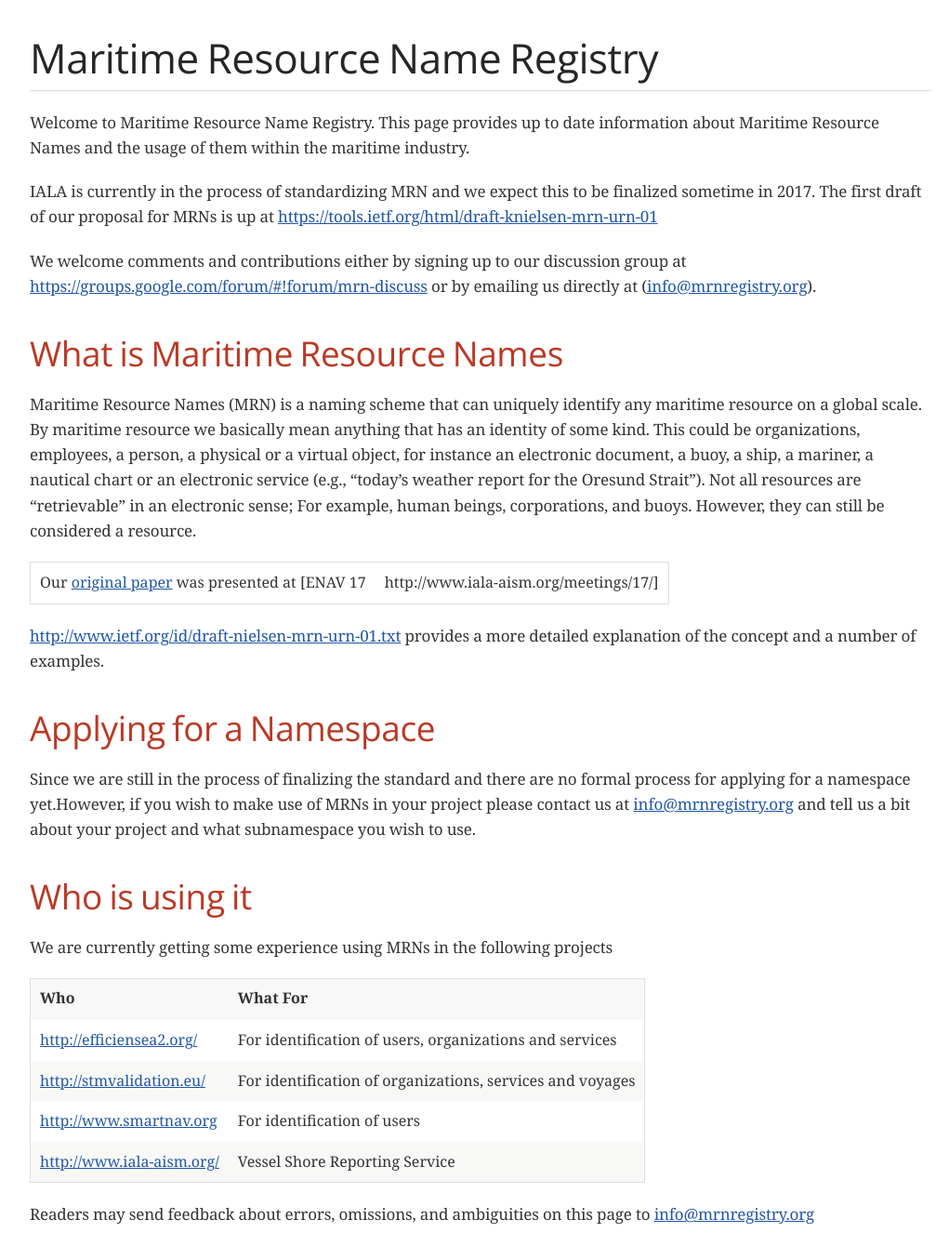
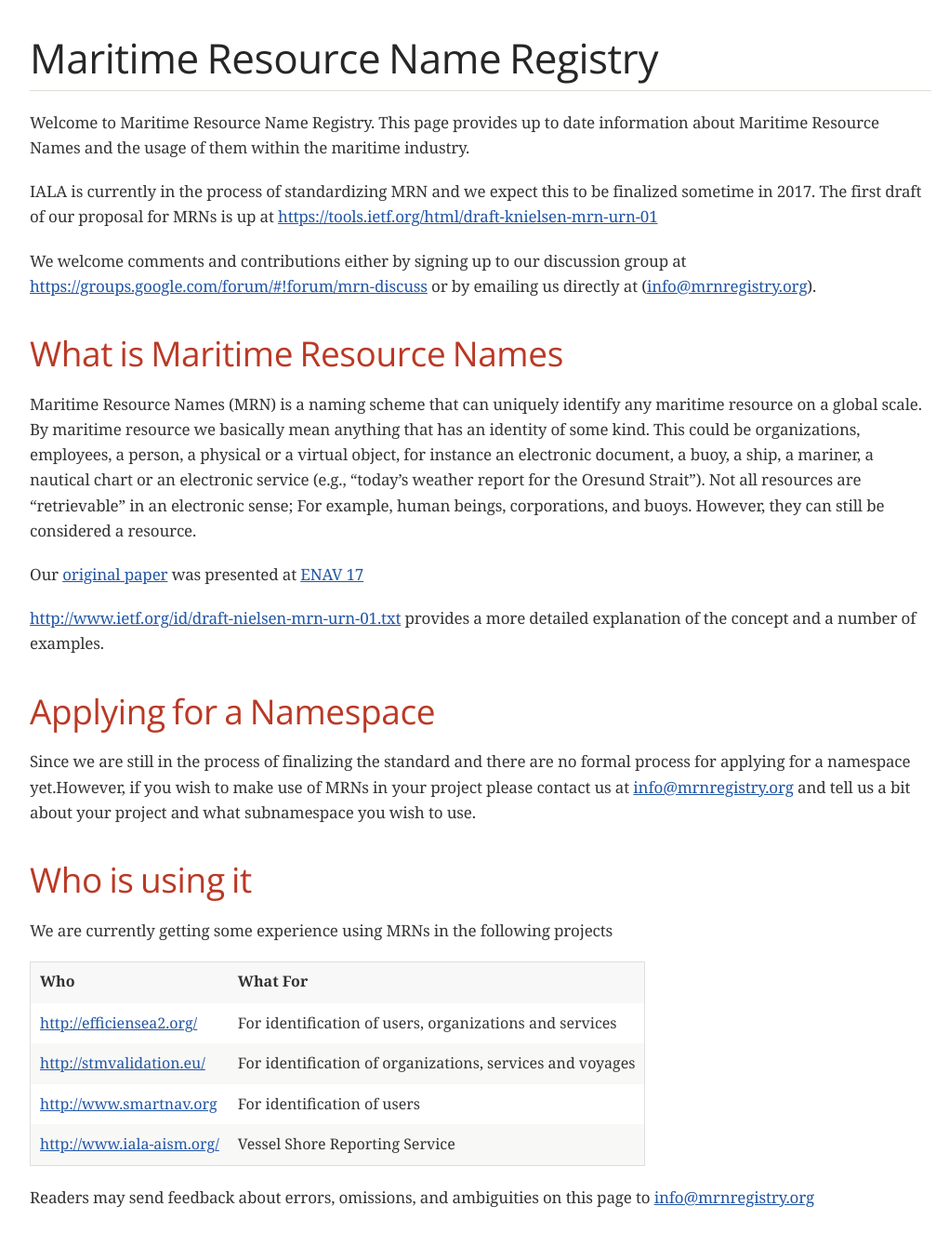
Before and after one commit to dma-dk/www.mrnregistry.org, a Jekyll site: the page built from index.md, in a window 1280 px wide. Shown: the whole page at 93% size, without its empty margins (123-1144 px from the left). Built offline with Jekyll 4.4.1, drawn with Linux system fonts in a browser that asks for light colours; some web fonts are replaced; our own code applies the rules of GitHub Pages for plain Markdown files.

Commit message:
Create index.md

```diff
--- a/index.md
+++ b/index.md
@@ -12,7 +12,7 @@
 ## What is Maritime Resource Names
 Maritime Resource Names (MRN) is a naming scheme that can uniquely identify any maritime resource on a global scale. By maritime resource we basically mean anything that has an identity of some kind. This could be organizations, employees, a person, a physical or a virtual object, for instance an electronic document, a buoy, a ship, a mariner, a nautical chart or an electronic service (e.g., "today’s weather report for the Oresund Strait"). Not all resources are "retrievable" in an electronic sense; For example, human beings, corporations, and buoys. However, they can still be considered a resource.
 
-Our [original paper](http://mrnregistry.org/Maritime%20Resource%20Name.docx) was presented at [ENAV 17|http://www.iala-aism.org/meetings/17/]
+Our [original paper](http://mrnregistry.org/Maritime%20Resource%20Name.docx) was presented at [ENAV 17](http://www.iala-aism.org/meetings/17/)
 
 <http://www.ietf.org/id/draft-nielsen-mrn-urn-01.txt> provides a more detailed explanation of the concept and a number of examples.
 
```
